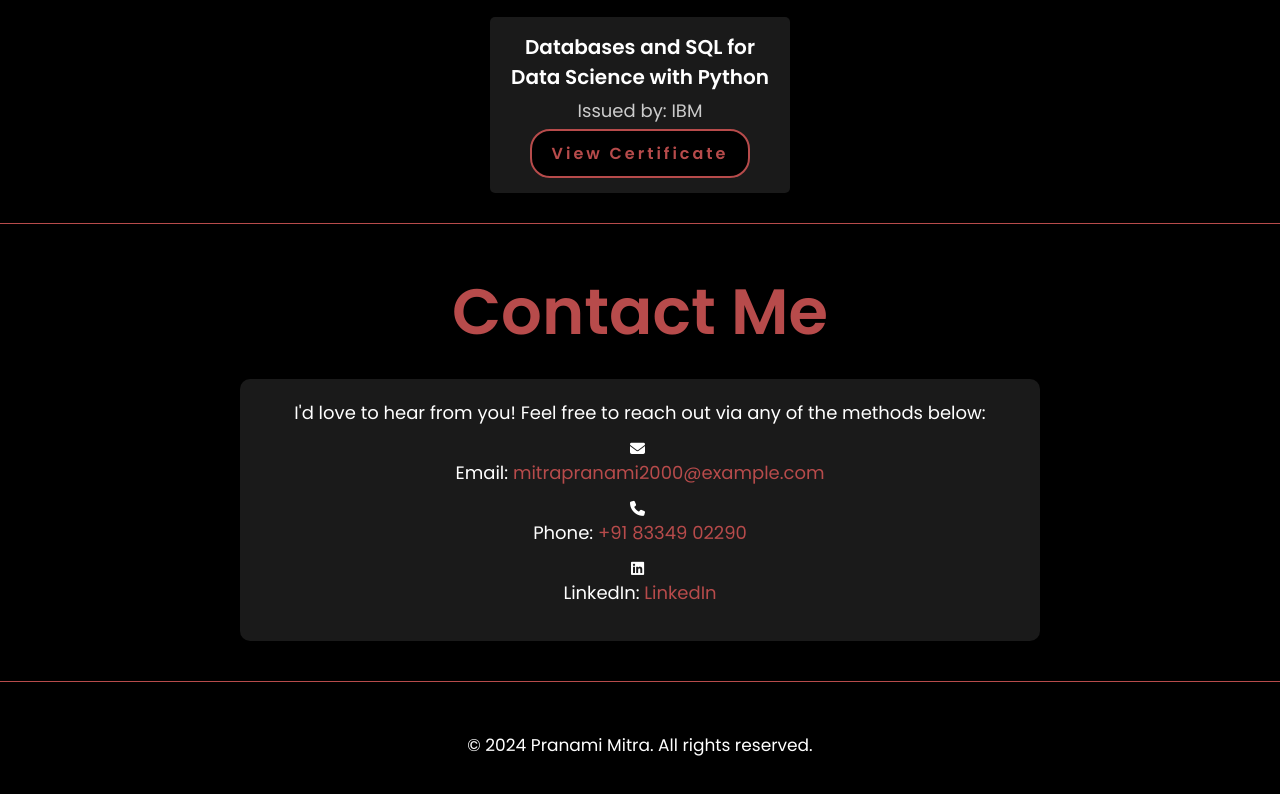
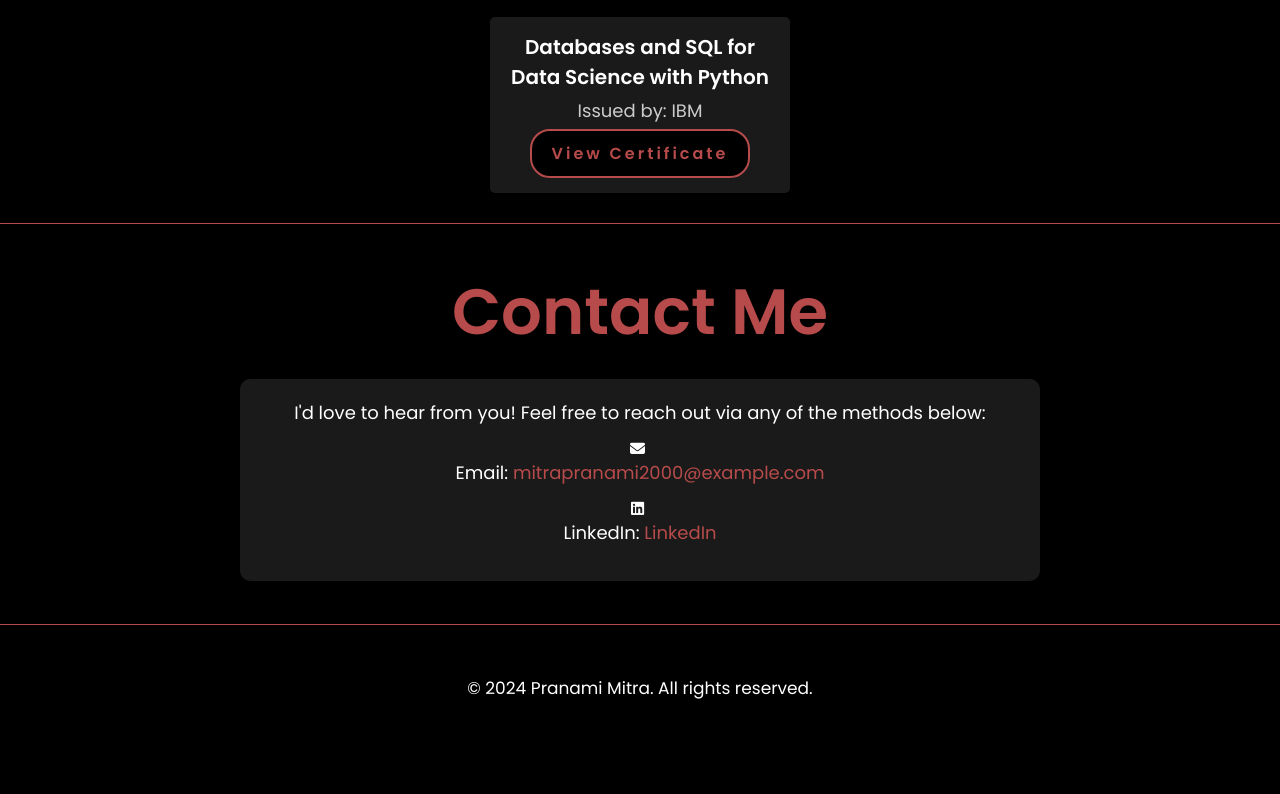
Before and after one commit to Pranamimitra/pranamimitra.github.io, a plain HTML site: page index.html in a window 1280 px wide. Shown: the part 2872-3666 px from the top of the page. After the commit the page ends 3623 px from the top, so only its background shows below. Drawn offline with Linux system fonts and the light colour scheme.

Commit message:
Update index.html

```diff
--- a/index.html
+++ b/index.html
@@ -237,12 +237,8 @@
                   <p>Email: <a href="mailto:mitrapranami2000@example.com">mitrapranami2000@example.com</a></p>
               </div>
               <div class="contact-item">
-                  <i class="fa-solid fa-phone"></i>
-                  <p>Phone: <a href="tel:+918334902290">+91 83349 02290</a></p>
-              </div>
-              <div class="contact-item">
                 <i class="fa-brands fa-linkedin"></i>
-                <p>LinkedIn: <a href="www.linkedin.com/in/pranamimitra">LinkedIn</a></p>
+                <p>LinkedIn: <a href="https://www.linkedin.com/in/pranamimitra/">LinkedIn</a></p>
             </div>
           </div>
         </div>
```
